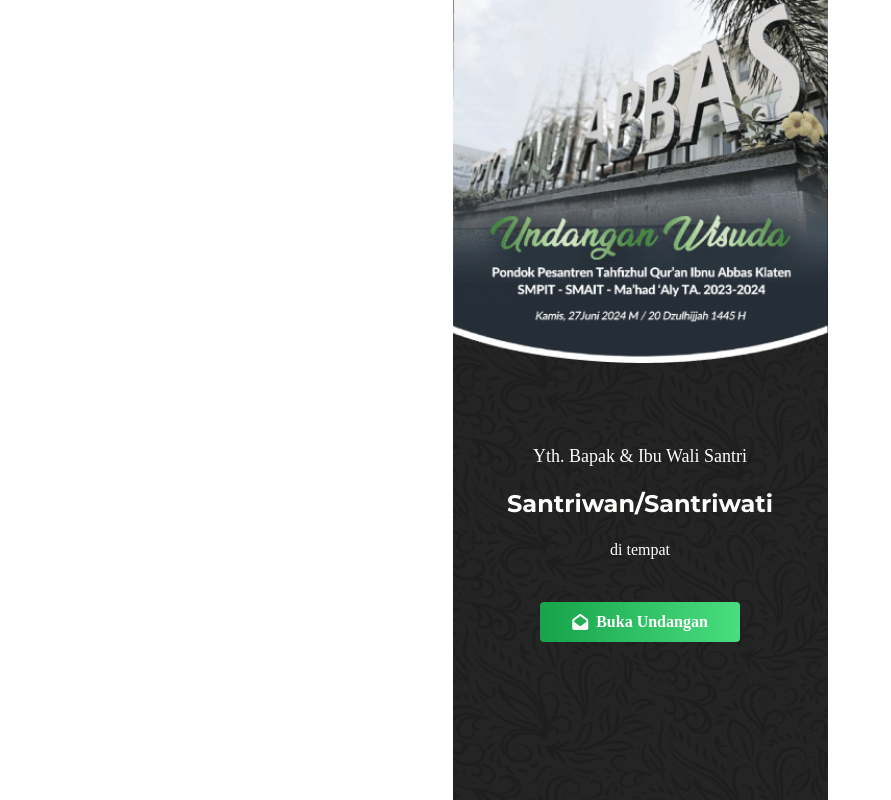
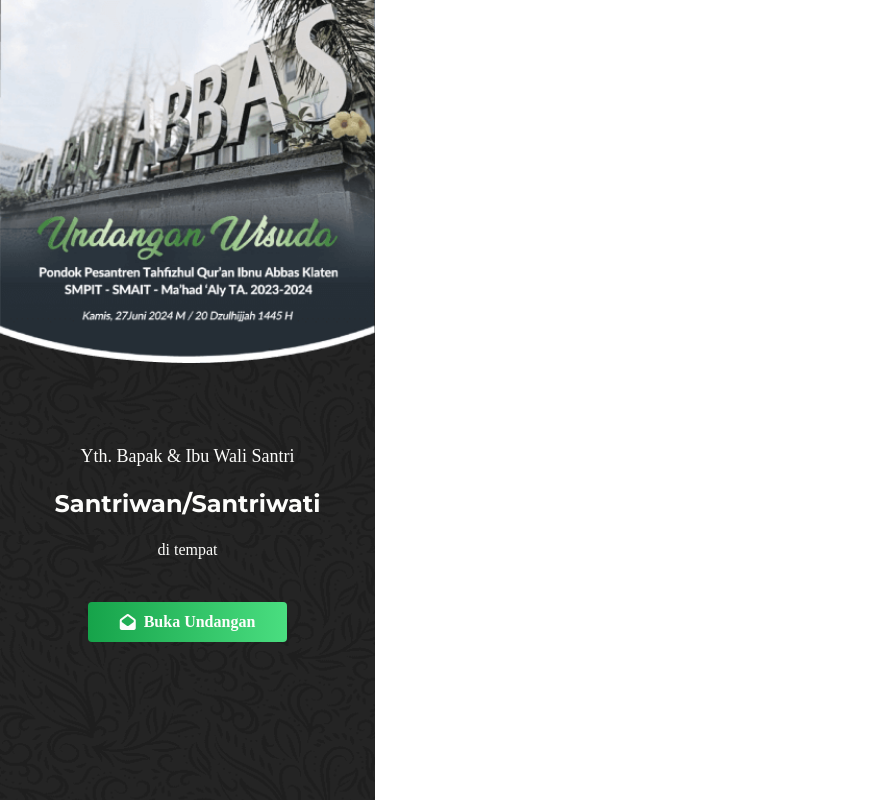
Before and after one commit to luthfizone/undangan-santri-ibnuAbbas, a SvelteKit app: page /1 in a window 1280 px wide. Shown: the top 800 px of the page, without its empty margins (0-891 px from the left). Built offline with nearby package versions, Linux system fonts and the light colour scheme; no server answers; a web font is replaced by a local one.

Commit message:
feat: make apps to center

```diff
--- a/src/routes/[id]/+page.svelte
+++ b/src/routes/[id]/+page.svelte
@@ -113,7 +113,7 @@
 </script>
 
 <!-- HTML -->
-<div class="container flex flex-col mx-auto w-[375px]">
+<div class="container flex flex-col w-[375px]">
 	<div class="container w-full mx-auto bg-primary h-full">
 		<!-- welcome -->
 		<div class="welcome flex flex-col items-center w-full h-section mb-40">
```
